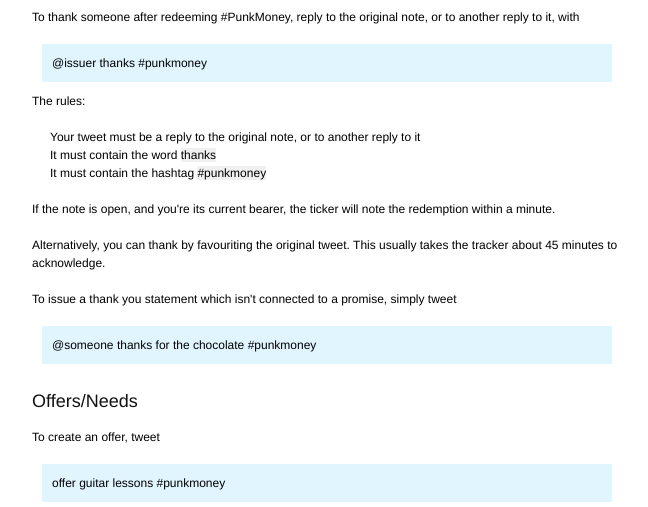
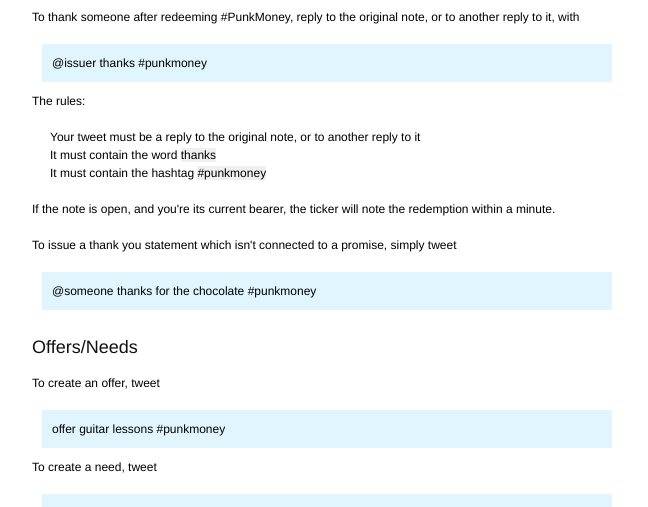
Before and after one commit to webisteme/punkmoney, a Django app: page /help/ in a window 1280 px wide. Shown: the part 1069-1576 px from the top of the page, without its empty margins (333-981 px from the left). Run offline with Django 3.2, Linux system fonts and the light colour scheme; parts of the project's set-up code (start-up, migrations or seed data) failed here and were passed over.

Commit message:
Updated help section

```diff
--- a/web/templates/help.html
+++ b/web/templates/help.html
@@ -77,8 +77,6 @@
 
 	<p>If the note is open, and you're its current bearer, the ticker will note the redemption within a minute.</p>
 
-	<p>Alternatively, you can thank by favouriting the original tweet. This usually takes the tracker about 45 minutes to acknowledge.</p>
-
 	<p>To issue a thank you statement which isn't connected to a promise, simply tweet</p>
 
 	<div id="tweet">@someone thanks for the chocolate #punkmoney</div>
```
